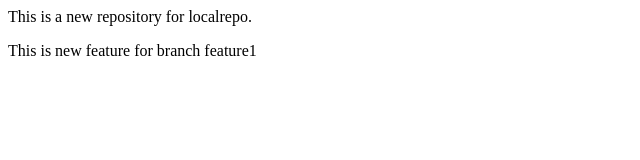
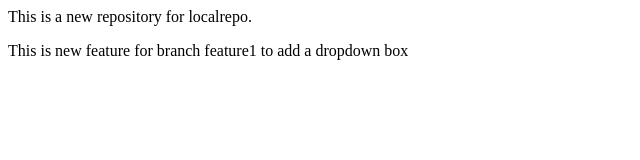
Before and after one commit to HMRahman691-alt/localrepo, a plain HTML site: page index.html in a window 1280 px wide. Shown: the whole page, without its empty margins (0-640 px from the left). Drawn offline with Linux system fonts and the light colour scheme.

Commit message:
Add a dropdown box.

```diff
--- a/index.html
+++ b/index.html
@@ -1,2 +1,2 @@
 <p>This is a new repository for localrepo.</p>
-<p>This is new feature for branch feature1</p>
+<p>This is new feature for branch feature1 to add a dropdown box</p>
```
